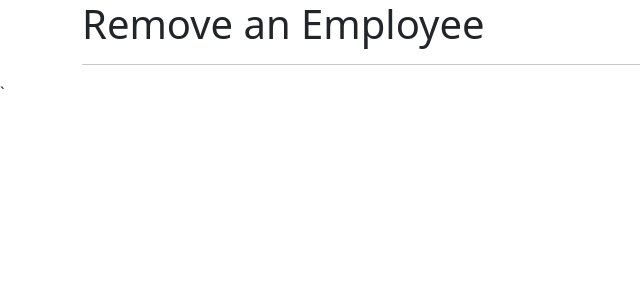
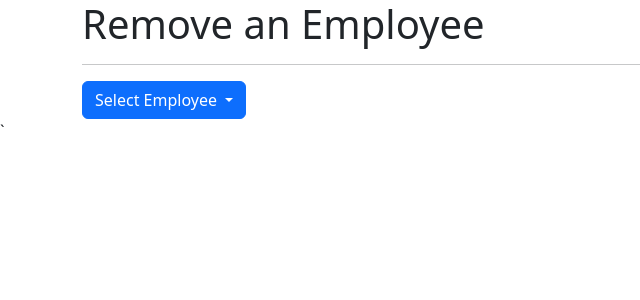
Before and after one commit to kishanthelibran/ofice_employee_project, a Django app: page /remove_emp in a window 1280 px wide. Shown: the top 300 px of the page, without its empty margins (0-640 px from the left). Run offline with Django 3.2, Linux system fonts and the light colour scheme; data comes from the database, SQL or seed files in the repository; both versions use the stored data as it was after the commit.

Commit message:
Commiting after Remove User module

```diff
--- a/emp_app/templates/remove_emp.html
+++ b/emp_app/templates/remove_emp.html
@@ -13,6 +13,18 @@
     <div class="container">
         <h1>Remove an Employee</h1>
         <hr>
+        <div class="dropdown">
+            <button class="btn btn-primary dropdown-toggle" type="button" data-bs-toggle="dropdown"
+                aria-expanded="false">
+                Select Employee
+            </button>
+
+            <ul class="dropdown-menu">
+                {% for emp in emp_id %}
+                <li><a class="dropdown-item" href="/remove_emp/{{emp.id}}">{{emp.first_name}} {{emp.last_name}}</a></li>
+                {% endfor %}
+            </ul>
+        </div>
 
     </div>
 
--- a/emp_app/urls.py
+++ b/emp_app/urls.py
@@ -21,5 +21,6 @@ urlpatterns = [
     path('all_emp', views.all_emp, name='all_emp'),
     path('add_emp', views.add_emp, name='add_emp'),
     path('remove_emp', views.remove_emp, name='remove_emp'),
+    path('remove_emp/<int:emp_id>', views.remove_emp, name='remove_emp'),
     path('filter_emp', views.filter_emp, name='filter_emp'),
 ]
--- a/emp_app/views.py
+++ b/emp_app/views.py
@@ -43,8 +43,22 @@ def add_emp(request):
         return HttpResponse('Exception Raised')
 
 
-def remove_emp(request):
-    return render(request, 'remove_emp.html')
+def remove_emp(request, emp_id=0):
+    if emp_id:
+        try:
+            emp_to_be_remmoved = Employee.objects.get(id=emp_id)
+            emp_to_be_remmoved.delete()
+            return HttpResponse('Employee Deleted')
+        except:
+            return HttpResponse('Enter Valid Employee Id')
+        else:
+            return HttpResponse('Successfully')
+
+    get_employee = Employee.objects.all()
+    context = {
+        "emp_id": get_employee
+    }
+    return render(request, 'remove_emp.html', context)
 
 
 def filter_emp(request):
```
Also changed, not shown: db.sqlite3.
